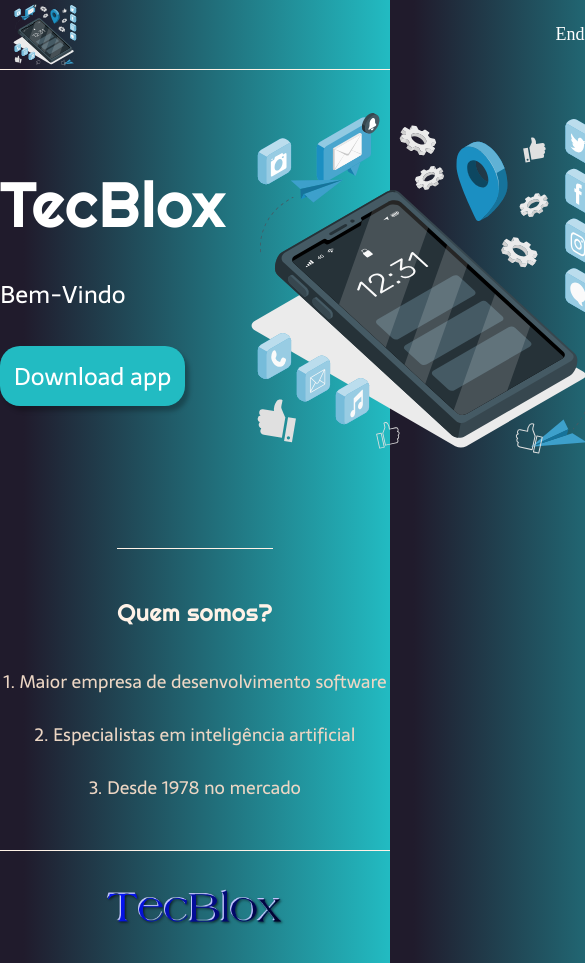
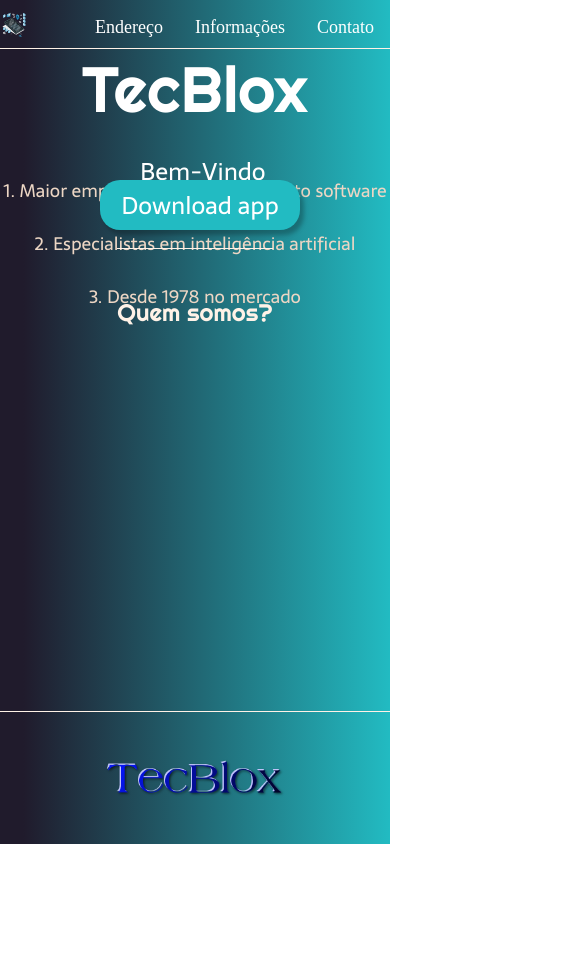
Before and after one commit to Misaellimax/site-html-css1, a plain HTML site: page landingpage/segunda-tela.html in a window 390 px wide. Shown: the top 963 px of the page, 585 px wide, since content can reach past the window. After the commit the page ends 844 px from the top, so only its background shows below. Drawn offline with Linux system fonts and the light colour scheme.

Commit message:
Add files via upload

```diff
--- a/landingpage/segunda-tela.css
+++ b/landingpage/segunda-tela.css
@@ -111,3 +111,101 @@ body {
     display: block;
     margin: 0 auto;
 }
+@media only screen and (max-width: 950px) {
+    .button {
+        width: 175px;
+        font-weight: 70px;
+        height: 95%;
+
+    }
+    .smart-cima {
+        width: 26px;
+        height: 72px;
+        position: absolute;
+        left: 1px;
+
+
+    }
+}
+@media only screen and (max-width: 600px) {
+    main {
+        flex-direction: column;
+    }
+    .imagem-grande {
+        width: 200px;
+        height: 50px;
+        display: none;
+    }
+    .titulo {
+        text-align: left 5px;
+    }
+    .subtitulo {
+        position: absolute;
+        margin-left: 50%;
+        top: 18%;
+        width: 50%;
+        right: -15px;
+        left: -55px;
+    }
+    .button {
+        position: absolute;
+        top: 180px;
+        left: 100px;
+        right: 10px;
+        bottom: 50px;
+        border-radius: 20px;
+        width: 200px;
+        height: 50px;
+
+    }
+    .paragrafo2 {
+        position: absolute;
+        left: 10px;
+        top: 353px;
+        width: 150%;
+    }
+    .menu {
+        position: absolute;
+        margin-left: 50%;
+        top: 2%;
+        width: 50%;
+        right: 120px;
+        left: -100px;
+    }
+    .smart-cima {
+        width: 26px;
+        height: 72px;
+        position: absolute;
+        left: 1px;
+        }
+        .titulo2 {
+          position: absolute;
+         bottom: 30px;
+         top: 248px;
+         border-top: 0.4px solid #fff2e7;
+         padding-top: 48px;
+         margin-bottom: 48px;
+        }
+        .especialista {
+            position: absolute;
+            left: 40px;
+            right: 10px;
+            top: 390px;
+            width: 150%;
+        }
+        .ano {
+            position: absolute;
+            left: 86px;
+            right: 10px;
+            top: 425px;
+            width: 150%;
+        }
+        .rodape-logo {
+            margin-top: 10px;
+        }
+        .rodape {
+            padding: 32px;
+            border-top: 0.4px solid #fff2e7;
+            margin-top: 400px;
+        }
+}
```
